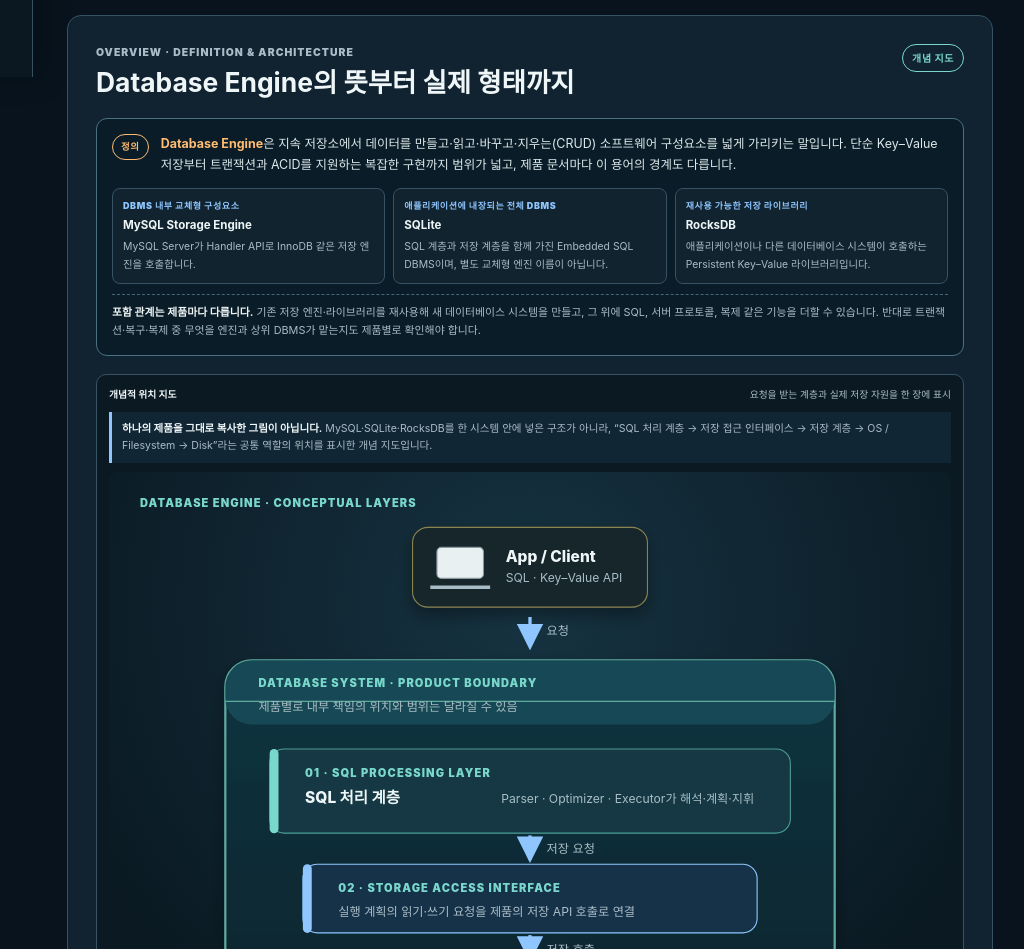
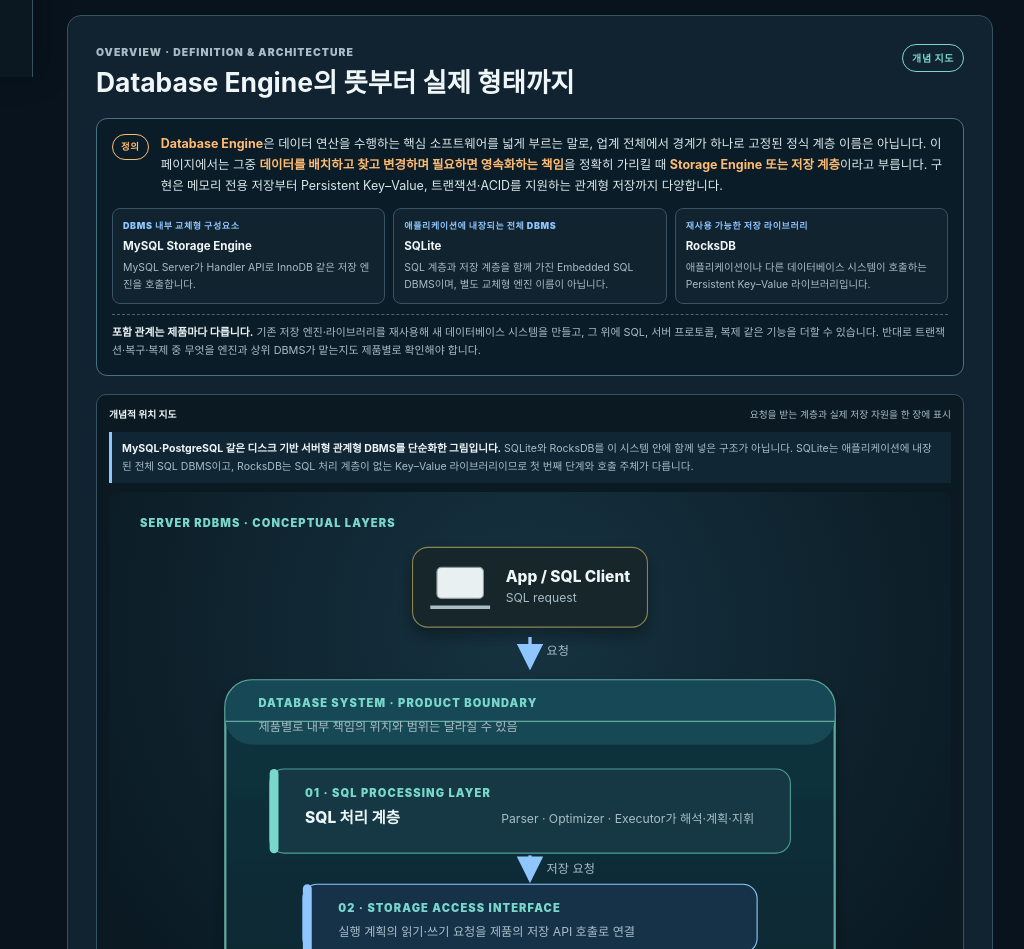
Before and after one commit to orange-taco/traceback-artifacts, a plain HTML site: page docs/artifact/topics/database-systems/storage-engine/overview/index.html in a window 1280 px wide. Shown: the part 723-1672 px from the top of the page, without its empty margins (253-1277 px from the left). Drawn offline with Linux system fonts and the light colour scheme.

Commit message:
docs: correct storage engine learning boundaries

```diff
--- a/docs/artifact/topics/database-systems/storage-engine/overview/index.html
+++ b/docs/artifact/topics/database-systems/storage-engine/overview/index.html
@@ -48,7 +48,7 @@
     <article class="scene" data-index="0" aria-labelledby="scene-0-title">
       <div class="scene-shell"><header class="scene-head"><div><small>Overview · definition &amp; architecture</small><h3 id="scene-0-title">Database Engine의 뜻부터 실제 형태까지</h3></div><span class="scope-badge common">개념 지도</span></header>
         <section class="engine-primer" aria-label="Database Engine의 정의와 세 가지 실제 형태">
-          <div class="engine-definition"><span>정의</span><p><b>Database Engine</b>은 지속 저장소에서 데이터를 만들고·읽고·바꾸고·지우는(CRUD) 소프트웨어 구성요소를 넓게 가리키는 말입니다. 단순 Key–Value 저장부터 트랜잭션과 ACID를 지원하는 복잡한 구현까지 범위가 넓고, 제품 문서마다 이 용어의 경계도 다릅니다.</p></div>
+          <div class="engine-definition"><span>정의</span><p><b>Database Engine</b>은 데이터 연산을 수행하는 핵심 소프트웨어를 넓게 부르는 말로, 업계 전체에서 경계가 하나로 고정된 정식 계층 이름은 아닙니다. 이 페이지에서는 그중 <b>데이터를 배치하고 찾고 변경하며 필요하면 영속화하는 책임</b>을 정확히 가리킬 때 <b>Storage Engine 또는 저장 계층</b>이라고 부릅니다. 구현은 메모리 전용 저장부터 Persistent Key–Value, 트랜잭션·ACID를 지원하는 관계형 저장까지 다양합니다.</p></div>
           <div class="form-grid">
             <div class="form-card"><small>DBMS 내부 교체형 구성요소</small><b>MySQL Storage Engine</b><p>MySQL Server가 Handler API로 InnoDB 같은 저장 엔진을 호출합니다.</p></div>
             <div class="form-card"><small>애플리케이션에 내장되는 전체 DBMS</small><b>SQLite</b><p>SQL 계층과 저장 계층을 함께 가진 Embedded SQL DBMS이며, 별도 교체형 엔진 이름이 아닙니다.</p></div>
@@ -59,10 +59,10 @@
         <section class="engine-layer-map" aria-label="애플리케이션, DBMS의 저장 계층, 운영체제와 물리 저장소의 개념적 레이어">
           <div class="layer-stack">
             <div class="layer-map-title"><strong>개념적 위치 지도</strong><span>요청을 받는 계층과 실제 저장 자원을 한 장에 표시</span></div>
-            <p class="map-scope-note"><b>하나의 제품을 그대로 복사한 그림이 아닙니다.</b> MySQL·SQLite·RocksDB를 한 시스템 안에 넣은 구조가 아니라, “SQL 처리 계층 → 저장 접근 인터페이스 → 저장 계층 → OS / Filesystem → Disk”라는 공통 역할의 위치를 표시한 개념 지도입니다.</p>
+            <p class="map-scope-note"><b>MySQL·PostgreSQL 같은 디스크 기반 서버형 관계형 DBMS를 단순화한 그림입니다.</b> SQLite와 RocksDB를 이 시스템 안에 함께 넣은 구조가 아닙니다. SQLite는 애플리케이션에 내장된 전체 SQL DBMS이고, RocksDB는 SQL 처리 계층이 없는 Key–Value 라이브러리이므로 첫 번째 단계와 호출 주체가 다릅니다.</p>
             <svg class="engine-stack-svg" viewBox="0 0 760 760" role="img" aria-labelledby="engine-map-title engine-map-desc">
               <title id="engine-map-title">애플리케이션 요청이 DBMS의 SQL 처리 계층, 저장 접근 인터페이스, 저장 계층을 거쳐 디스크에 접근하는 구조</title>
-              <desc id="engine-map-desc">App Client의 SQL 또는 API 요청이 Database System 내부의 SQL 처리 계층, 저장 접근 인터페이스, 저장 계층 순서로 전달됩니다. Buffer, WAL, MVCC, Lock, Transaction은 이 계층들과 협력하는 DBMS 내부 기능이며, 실제 파일 입출력은 운영체제와 파일시스템을 거쳐 디스크로 전달됩니다.</desc>
+              <desc id="engine-map-desc">App Client의 SQL 요청이 서버형 관계형 Database System 내부의 SQL 처리 계층, 저장 접근 인터페이스, 저장 계층 순서로 전달됩니다. Buffer, WAL 또는 Redo, MVCC, Lock, Transaction은 이 계층들과 협력하는 DBMS 내부 기능이며, 일반적인 파일 입출력은 운영체제와 파일시스템을 거쳐 디스크로 전달됩니다.</desc>
               <defs>
                 <linearGradient id="dbmsBody" x1="0" y1="0" x2="0" y2="1"><stop offset="0" stop-color="#12343f"/><stop offset="1" stop-color="#0a202a"/></linearGradient>
                 <linearGradient id="engineBand" x1="0" y1="0" x2="1" y2="0"><stop stop-color="#5f3d25"/><stop offset="1" stop-color="#3c2d22"/></linearGradient>
@@ -70,8 +70,8 @@
                 <filter id="softShadow" x="-20%" y="-20%" width="140%" height="150%"><feDropShadow dx="0" dy="7" stdDeviation="7" flood-color="#000" flood-opacity=".35"/></filter>
                 <marker id="arrowEngine" markerWidth="8" markerHeight="8" refX="7" refY="4" orient="auto"><path d="M0 0L8 4L0 8Z" fill="#8fc6ff"/></marker>
               </defs>
-              <text x="28" y="32" class="svg-kicker">DATABASE ENGINE · CONCEPTUAL LAYERS</text>
-              <g transform="translate(274 50)" filter="url(#softShadow)"><rect width="212" height="72" rx="14" fill="#15252c" stroke="#8c8350"/><rect x="22" y="18" width="42" height="28" rx="4" fill="#e8f0f1" stroke="#8c9aa0"/><path d="M16 54h54" stroke="#a9bdc6" stroke-width="3"/><text x="84" y="31" class="svg-label">App / Client</text><text x="84" y="49" class="svg-small">SQL · Key–Value API</text></g>
+              <text x="28" y="32" class="svg-kicker">SERVER RDBMS · CONCEPTUAL LAYERS</text>
+              <g transform="translate(274 50)" filter="url(#softShadow)"><rect width="212" height="72" rx="14" fill="#15252c" stroke="#8c8350"/><rect x="22" y="18" width="42" height="28" rx="4" fill="#e8f0f1" stroke="#8c9aa0"/><path d="M16 54h54" stroke="#a9bdc6" stroke-width="3"/><text x="84" y="31" class="svg-label">App / SQL Client</text><text x="84" y="49" class="svg-small">SQL request</text></g>
               <path d="M380 126V158" stroke="#8fc6ff" stroke-width="3" marker-end="url(#arrowEngine)" class="flow-stroke"/><text x="395" y="147" class="svg-small">요청</text>
               <g filter="url(#softShadow)">
                 <rect x="105" y="170" width="550" height="440" rx="24" fill="url(#dbmsBody)" stroke="#5fa99e" stroke-width="2"/>
@@ -131,10 +131,10 @@
           <div class="arch-arrow" aria-hidden="true">→</div>
           <div class="actor disk"><span class="owner os">물리 저장 장치</span><b>Disk / SSD</b><p>Data File과 Log File의 바이트를 지속적으로 저장하고 읽습니다.</p></div>
         </div>
-        <div class="journey-result"><span><b>처리 결과</b> · id=7 기록의 balance가 바뀌고 성공·대기·오류가 사용자 앱으로 돌아갑니다.</span><span aria-hidden="true">← 응답</span></div>
+        <div class="journey-result"><span><b>처리 결과</b> · 충돌하는 잠금이 있으면 실행 도중 기다릴 수 있고, 대기가 풀린 뒤에는 완료 정보나 오류가 사용자 앱으로 돌아갑니다.</span><span aria-hidden="true">← 응답</span></div>
         <div class="takeaway"><strong>공통 그림에서는 “저장 계층”이라고 부릅니다.</strong> · MySQL Server는 <b>Handler interface → InnoDB Storage Engine</b> 경계를 사용하고, PostgreSQL은 하나의 엔진이 전부 맡기보다 <b>Core → Table/Index Access Method</b>와 공용 저장 기능이 책임을 나눕니다. 세부 자료구조는 <a href="../types-and-internals/index.html">스토리지 엔진 종류와 내부 구조</a>에서 이어집니다.</div>
         <div class="write-separation"><strong>논리적 UPDATE와 데이터 파일 기록은 같은 순간일 필요가 없습니다</strong><div class="write-timeline"><div class="write-step"><small>① 논리적 변경</small><b>메모리의 Buffer/Page</b><p>트랜잭션 규칙에 따라 새 값이나 새 버전이 준비됩니다.</p></div><div class="write-arrow" aria-hidden="true">⇢</div><div class="write-step"><small>② 복구 가능성 확보</small><b>WAL·Redo 같은 Log</b><p>커밋·내구성 설정에 맞춰 복구 로그가 기록됩니다.</p></div><div class="write-arrow" aria-hidden="true">⇢</div><div class="write-step"><small>③ 물리 데이터 반영</small><b>Data File Page</b><p>변경된 데이터 페이지는 백그라운드 처리나 체크포인트에서 나중에 기록될 수 있습니다.</p></div></div><p class="write-caveat">따라서 “UPDATE가 논리적으로 처리됨”, “트랜잭션이 커밋됨”, “데이터 파일 페이지가 디스크에 기록됨”은 구분해야 합니다. 정확한 순서와 완료 조건은 DBMS와 내구성 설정에 따라 달라집니다.</p></div>
-        <details class="concept-details"><summary>처음 나온 용어 자세히 보기</summary><div><ul><li><b>Record/Row:</b> 테이블의 한 기록. 여기서는 id=7 계좌입니다.</li><li><b>Index:</b> 모든 기록을 읽지 않고 대상을 빨리 찾는 탐색 구조입니다.</li><li><b>Page:</b> DBMS가 메모리와 파일 사이에서 데이터를 다루는 일정 크기의 블록입니다.</li><li><b>Buffer:</b> 파일에서 읽은 Page를 잠시 보관하고 재사용하는 메모리 영역입니다.</li><li><b>Interface:</b> 두 내부 구성요소가 서로 호출하는 약속입니다.</li><li><b>Library와 Engine:</b> 라이브러리는 재사용 코드라는 일반 용어이고, 스토리지 엔진은 DBMS 안에서 저장 책임을 맡는 아키텍처 구성요소입니다.</li></ul></div></details>
+        <details class="concept-details"><summary>처음 나온 용어 자세히 보기</summary><div><ul><li><b>Record/Row:</b> 테이블의 한 기록. 여기서는 id=7 계좌입니다.</li><li><b>Index:</b> 모든 기록을 읽지 않고 대상을 빨리 찾는 탐색 구조입니다.</li><li><b>Page:</b> DBMS가 메모리와 파일 사이에서 데이터를 다루는 일정 크기의 블록입니다.</li><li><b>Buffer:</b> Page를 메모리에 보관해 읽기와 변경에 사용하는 영역입니다.</li><li><b>Interface:</b> 두 내부 구성요소가 서로 호출하는 약속입니다.</li><li><b>Library와 Engine:</b> Engine은 저장을 맡는 <em>역할</em>, Library는 호출 가능한 코드라는 <em>배포·결합 형태</em>입니다. RocksDB처럼 라이브러리 형태의 저장 엔진도 있고, MySQL Storage Engine처럼 DBMS 내부 인터페이스에 결합되는 구현도 있으므로 두 단어는 동의어가 아닙니다.</li></ul></div></details>
       </div>
     </article>
 
```
Also changed, not shown: docs/artifact/topics/database-systems/storage-engine/types-and-internals/index.html (+3 -3 lines).
